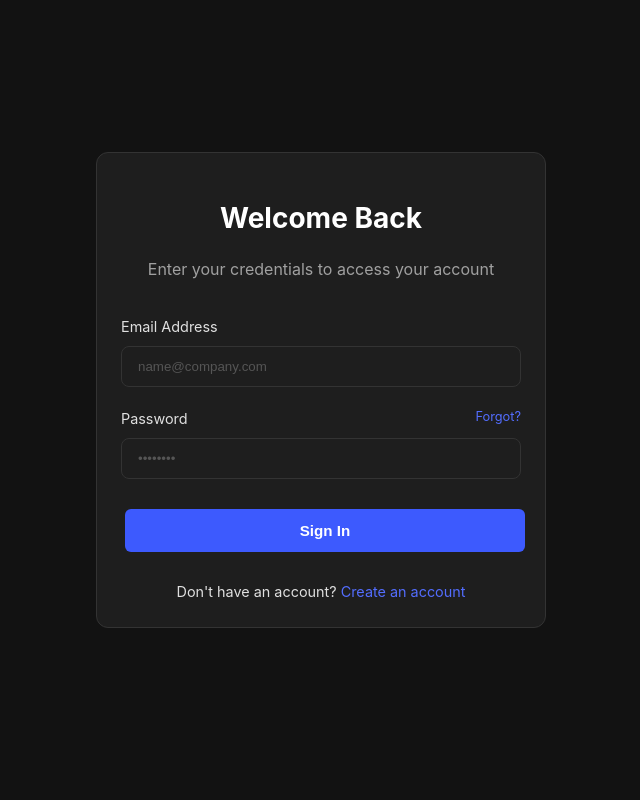
After one commit to struggler5/Lab_TW, a Flask app: page /LogIn in a window 1280 px wide. The commit adds this page. Shown: the whole page, without its empty margins (319-959 px from the left). Run offline with Flask 3, Linux system fonts and the light colour scheme.

Commit message:
added login page bare bones

```diff
--- a/main.py
+++ b/main.py
@@ -22,4 +22,9 @@ def Stock():
 @app.route('/Stock/item')
 def Stock_item():
     return render_template("Stock_item.html")
+
+
+@app.route('/LogIn')
+def LogIn():
+    return render_template("login.html")
 app.run(debug=True, host="0.0.0.0", port=5000)
--- /dev/null
+++ b/static/style.css
@@ -0,0 +1,342 @@
+/* Professional Dark Mode Theme
+   Focus: Low-strain contrast, subtle borders, and modern "Inter" typography.
+*/
+
+:root {
+  --bg-color: #121212;
+  --surface-color: #1e1e1e;
+  --surface-hover: #252525;
+  --border-color: #333333;
+  --text-primary: #e0e0e0;
+  --text-secondary: #a0a0a0;
+  --accent-color: #3d5afe;
+  --accent-hover: #536dfe;
+  --success: #00c853;
+  --error: #ff5252;
+  --font-main: 'Inter', -apple-system, BlinkMacSystemFont, 'Segoe UI', Roboto, sans-serif;
+}
+
+/* Global Reset & Body */
+body {
+  background-color: var(--bg-color);
+  color: var(--text-primary);
+  font-family: var(--font-main);
+  line-height: 1.6;
+  margin: 0;
+  padding: 40px;
+  -webkit-font-smoothing: antialiased;
+}
+
+/* Typography */
+h1, h2, h3 { color: #ffffff; margin-bottom: 1rem; }
+p { color: var(--text-secondary); margin-bottom: 1.5rem; }
+
+/* Buttons */
+button{
+  display: inline-flex;
+  align-items: center;
+  justify-content: center;
+  background-color: var(--accent-color);
+  color: #ffffff;
+  border: 1px solid transparent;
+  padding: 10px 24px;
+  border-radius: 6px;
+  font-weight: 600;
+  margin-left:20%;
+  margin-bottom:1%;
+  margin-top:1%;
+  font-size: 0.95rem;
+  cursor: pointer;
+  transition: all 0.2s ease;
+}
+
+button:hover {
+  background-color: var(--accent-hover);
+  box-shadow: 0 4px 12px rgba(61, 90, 254, 0.3);
+}
+
+button:active { transform: scale(0.98); }
+
+button.secondary {
+  background-color: transparent;
+  border: 1px solid var(--border-color);
+  color: var(--text-primary);
+}
+
+button.secondary:hover {
+  background-color: var(--surface-hover);
+  border-color: var(--text-secondary);
+}
+
+/* Forms & Search Bar */
+input[type="text"],
+input[type="search"],
+select,
+textarea {
+  background-color: var(--surface-color);
+  border: 1px solid var(--border-color);
+  color: var(--text-primary);
+  padding: 12px 16px;
+  border-radius: 8px;
+  width: 100%;
+  margin-left:20%;
+  margin-bottom:1%;
+  max-width: 450px;
+  font-size: 1rem;
+  outline: none;
+  transition: border-color 0.2s, box-shadow 0.2s;
+  box-sizing: border-box;
+}
+
+input:focus {
+  border-color: var(--accent-color);
+  box-shadow: 0 0 0 3px rgba(61, 90, 254, 0.15);
+}
+
+input::placeholder { color: #555555; }
+
+/* Tables */
+table {
+    margin-left:20%;
+  width: 80%;
+  border-collapse: separate;
+  border-spacing: 0;
+  background-color: var(--surface-color);
+  border-radius: 10px;
+  overflow: hidden;
+  border: 1px solid var(--border-color);
+}
+
+th {
+  background-color: #1a1a1a;
+  color: var(--text-primary);
+  text-align: left;
+  padding: 16px;
+  font-size: 0.85rem;
+  text-transform: uppercase;
+  letter-spacing: 1px;
+  border-bottom: 1px solid var(--border-color);
+}
+
+td {
+  padding: 14px 16px;
+  border-bottom: 1px solid var(--border-color);
+  color: var(--text-secondary);
+  font-size: 0.95rem;
+}
+
+tr:last-child td { border-bottom: none; }
+
+tr:hover {
+  background-color: rgba(255, 255, 255, 0.03);
+}
+
+/* Links */
+a {
+  color: var(--accent-hover);
+  text-decoration: none;
+  transition: color 0.2s;
+}
+
+a:hover {
+  color: #82b1ff;
+  text-decoration: underline;
+}
+
+/* Custom Scrollbar */
+::-webkit-scrollbar {
+  width: 8px;
+}
+
+::-webkit-scrollbar-track {
+  background: var(--bg-color);
+}
+
+::-webkit-scrollbar-thumb {
+  background: var(--border-color);
+  border-radius: 4px;
+}
+
+::-webkit-scrollbar-thumb:hover {
+  background: #444;
+}
+
+/* Utility Card Container */
+.card {
+  background-color: var(--surface-color);
+  border: 1px solid var(--border-color);
+  padding: 24px;
+  border-radius: 12px;
+  margin-bottom: 20px;
+}
+
+/* Vertical Navigation Bar
+   Width: 260px (Standard Professional Width)
+*/
+
+.sidebar {
+  width: 260px;
+  height: 100vh;
+  background-color: #0f0f0f; /* Slightly darker than body for depth */
+  border-right: 1px solid var(--border-color);
+  display: flex;
+  flex-direction: column;
+  position: fixed;
+  top: 0;
+  left: 0;
+  padding: 24px 0;
+  box-sizing: border-box;
+}
+
+.sidebar-header {
+  padding: 0 24px 32px 24px;
+  font-size: 1.25rem;
+  font-weight: 700;
+  color: #ffffff;
+  letter-spacing: -0.5px;
+  display: flex;
+  align-items: center;
+}
+
+.nav-group {
+  flex-grow: 1;
+}
+
+.nav-item {
+  display: flex;
+  align-items: center;
+  padding: 12px 24px;
+  color: var(--text-secondary);
+  text-decoration: none;
+  font-size: 0.95rem;
+  font-weight: 500;
+  transition: all 0.2s ease;
+  border-left: 3px solid transparent;
+  margin-bottom: 4px;
+}
+
+.nav-item:hover {
+  background-color: rgba(255, 255, 255, 0.05);
+  color: #ffffff;
+}
+
+/* Active State */
+.nav-item.active {
+  background-color: rgba(61, 90, 254, 0.1); /* Subtle tint of accent color */
+  color: var(--accent-hover);
+  border-left-color: var(--accent-color);
+}
+
+.nav-item i {
+  margin-right: 12px;
+  width: 20px;
+  text-align: center;
+  font-size: 1.1rem;
+}
+
+/* Bottom Section (Settings/Profile) */
+.sidebar-footer {
+  padding: 16px 24px;
+  border-top: 1px solid var(--border-color);
+  margin-top: auto;
+}
+
+.user-profile {
+  display: flex;
+  align-items: center;
+  gap: 12px;
+  color: var(--text-primary);
+  font-size: 0.9rem;
+}
+
+.user-avatar {
+  width: 32px;
+  height: 32px;
+  background-color: var(--surface-hover);
+  border-radius: 50%;
+  border: 1px solid var(--border-color);
+}
+
+/* Adjust Main Content to make room for Sidebar */
+main.content-area {
+  margin-left: 260px;
+  padding: 40px;
+  max-width: 1200px;
+}
+
+/* Mobile Responsive adjustment */
+@media (max-width: 768px) {
+  .sidebar {
+    width: 70px;
+    padding: 24px 0;
+  }
+  .sidebar-header, .nav-text, .sidebar-footer span {
+    display: none;
+  }
+  main.content-area {
+    margin-left: 70px;
+  }
+  .nav-item {
+    justify-content: center;
+    padding: 15px 0;
+  }
+}
+/* Specific layout for the Login Page */
+.login-container {
+    display: flex;
+    justify-content: center;
+    align-items: center;
+    min-height: 90vh;
+}
+
+.login-card {
+    width: 100%;
+    max-width: 400px;
+    text-align: center;
+}
+
+.login-card h1 {
+    margin-bottom: 8px;
+    font-size: 1.75rem;
+}
+
+.login-card p {
+    margin-bottom: 32px;
+}
+
+.form-group {
+    text-align: left;
+    margin-bottom: 20px;
+}
+
+.form-group label {
+    display: block;
+    margin-bottom: 8px;
+    font-size: 0.9rem;
+    color: var(--text-primary);
+}
+
+.login-card input {
+    max-width: 100%; /* Overrides the 450px limit for the card */
+}
+
+.login-card button {
+    width: 100%;
+    margin-top: 10px;
+    padding: 12px;
+}
+
+.login-footer {
+    margin-top: 24px;
+    font-size: 0.9rem;
+}
+ #password, #email{
+background-color: var(--surface-color);
+border: 1px solid var(--border-color);
+color: var(--text-primary);
+padding: 12px 16px;
+border-radius: 8px;
+width: 100%;
+box-sizing: border-box;
+outline: none;
+ }
--- a/templates/DB.html
+++ b/templates/DB.html
@@ -1,7 +1,6 @@
 {% extends 'base.html'%}
 
 {% block head %}
-<div class="container">
      <button type="button">Add</button>
      <button type="button">Deleate</button>
    <table>
@@ -21,6 +20,5 @@
     <td>22-02-2025</td>
   </tr>
 </table>
-</div>
 
 {% endblock %}
--- a/templates/Stock.html
+++ b/templates/Stock.html
@@ -2,8 +2,8 @@
 {% extends 'base.html'%}
 
 {% block head %}
-<div class="container">
  <input type="text" placeholder="Search..">
+
    <table>
   <tr>
     <th>Id</th>
@@ -21,5 +21,4 @@
     <td>7</td>
   </tr>
 </table>
-</div>
 {% endblock %}
--- a/templates/Stock_item.html
+++ b/templates/Stock_item.html
@@ -2,7 +2,6 @@
 {% extends 'base.html'%}
 
 {% block head %}
-<div class="container">
 
      <button type="button"> Back </button>
      <table>
@@ -24,5 +23,4 @@
     </tr>
      </table>
      <button type="button">Restock</button>
-</div>
 {% endblock%}
--- a/templates/Transactions.html
+++ b/templates/Transactions.html
@@ -15,13 +15,13 @@
     <td>143</td>
     <td>Book 3</td>
     <td>2</td>
-    <td>50 $</td>
+    <td>+ 50 $</td>
   </tr>
   <tr style="color:red">
     <td>144</td>
     <td>Book 6</td>
     <td>1</td>
-    <td>30 $</td>
+    <td>- 30 $</td>
   </tr>
 </table>
 {% endblock %}
--- /dev/null
+++ b/templates/login.html
@@ -0,0 +1,41 @@
+<!DOCTYPE html>
+<html lang="en">
+<head>
+    <meta charset="UTF-8">
+    <meta name="viewport" content="width=device-width, initial-scale=1.0">
+    <title>ProDash | Login</title>
+<link rel="stylesheet" type="text/css" href="{{ url_for('static', filename='style.css') }}">
+</head>
+<body>
+
+    <div class="login-container">
+        <div class="card login-card">
+            <h1>Welcome Back</h1>
+            <p>Enter your credentials to access your account</p>
+
+            <form action="/login" method="POST">
+                <div class="form-group">
+                    <label for="email">Email Address</label>
+                    <input type="email" id="email" name="email" placeholder="name@company.com" required>
+                </div>
+
+                <div class="form-group">
+                    <div style="display: flex; justify-content: space-between;">
+                        <label for="password">Password</label>
+                        <a href="#" style="font-size: 0.8rem;">Forgot?</a>
+                    </div>
+                    <input type="password" id="password" name="password" placeholder="••••••••" required>
+                </div>
+
+                <button type="submit" style="margin-left:1%;" class="btn">Sign In</button>
+            </form>
+
+            <div class="login-footer">
+                <span>Don't have an account?</span>
+                <a href="#">Create an account</a>
+            </div>
+        </div>
+    </div>
+
+</body>
+</html>
```
Also changed, not shown: templates/DB_item.html (+3 -5 lines), templates/base.html (+20 -73 lines).
